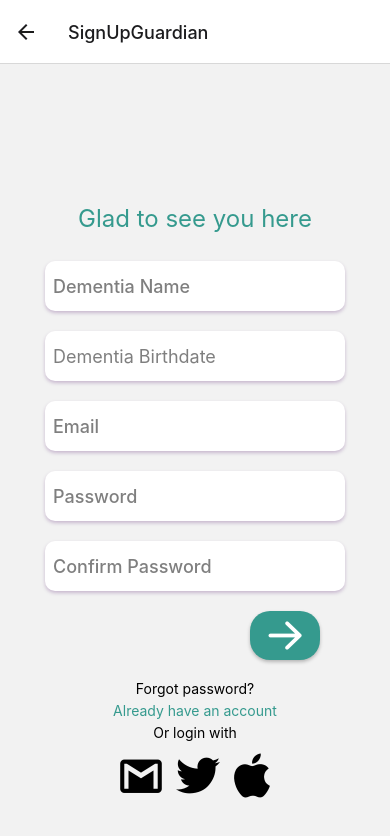
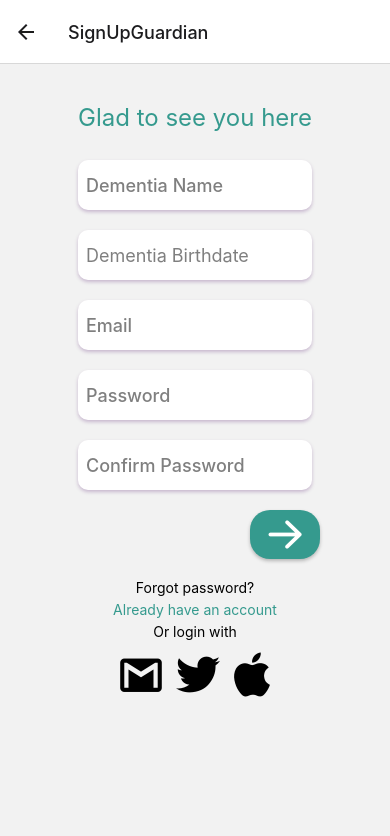
Before and after one commit to waelbenmustapha/Alzheimer_helper, a React Native app in the folder Front/: screen /SignUpGuardian in a window 390 px wide. Shown: the top 836 px of the page. Built offline with nearby package versions, Linux system fonts and the light colour scheme.

Commit message:
khlineha

```diff
--- a/Front/Src/Views/Guardian/Signup.js
+++ b/Front/Src/Views/Guardian/Signup.js
@@ -159,7 +159,7 @@ const Signup = ({ navigation }) => {
 
 const styles = StyleSheet.create({
   container: {
-    flex: 2,
+    flex: 1,
     flexDirection: "row"
   },
   containerLogo: {
@@ -171,7 +171,7 @@ const styles = StyleSheet.create({
   input: {
     justifyContent: 'center',
     alignItems: 'flex-start',
-    width: 300,
+    width: "60%",
     height: 50,
     backgroundColor: '#fff',
     borderColor: '#4A0D66',
@@ -192,7 +192,7 @@ const styles = StyleSheet.create({
     elevation: 5,
   },
   title: {
-    marginTop: 140,
+    marginTop: "10%",
     marginBottom: 18,
     fontSize: 24,
     color: '#359A8E'
@@ -206,7 +206,7 @@ const styles = StyleSheet.create({
     margin: 10,
     marginLeft: 250,
     backgroundColor: '#359A8E',
-    width: 70,
+    width: "18%",
     height: 49,
     borderRadius: 20,
     marginEnd: 80,
--- a/Front/Src/Views/Note/CheckNotes.js
+++ b/Front/Src/Views/Note/CheckNotes.js
@@ -36,7 +36,7 @@ const CheckNotes = ({ navigation }) => {
 
   return (
 
-    <View style={[styles.container, { flex: 3, flexDirection: "column" }]}>
+    <View style={[styles.container, { flex: 1, flexDirection: "column" }]}>
       <View style={{ flex: 1, padding: '15%' }}>
 
         <View style={{flex: 1, flexDirection: "row" }}>
```
